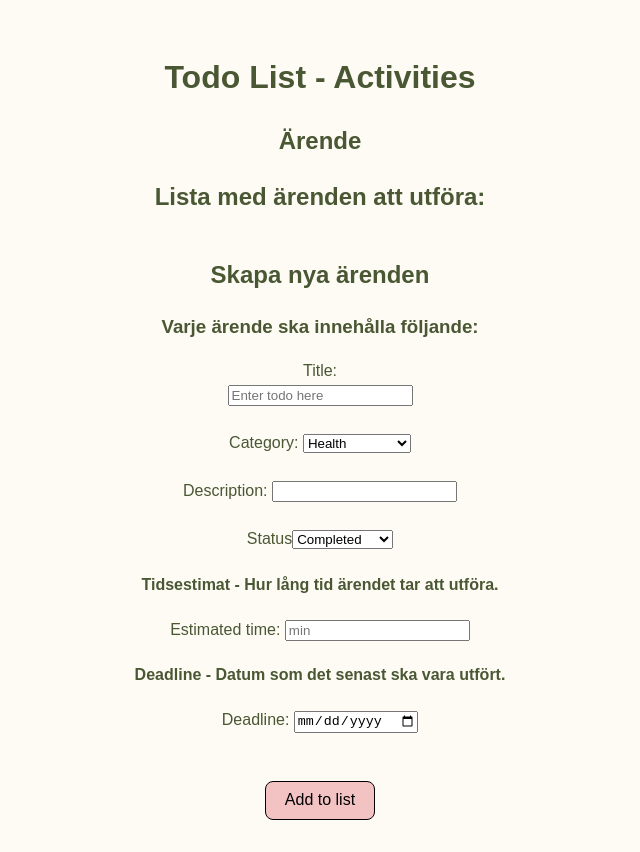
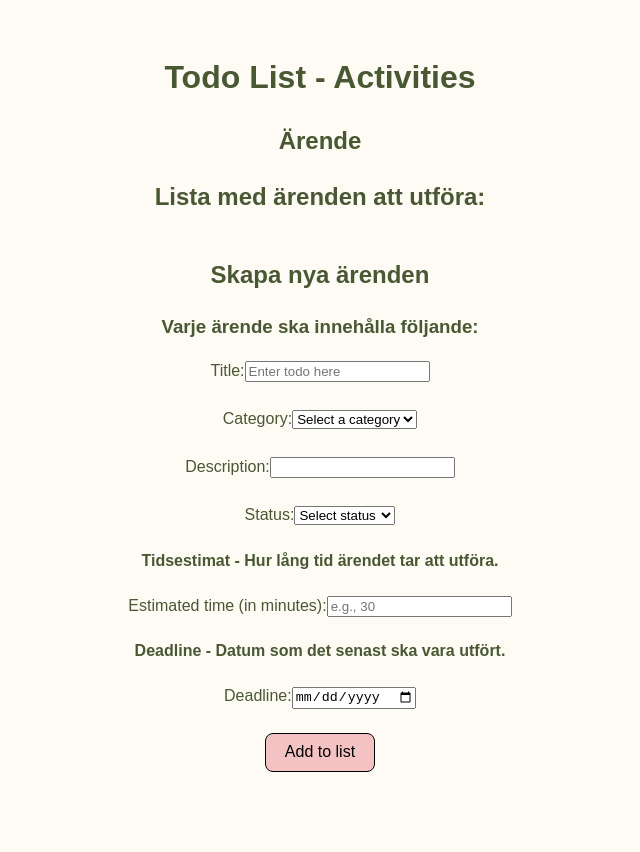
Before and after one commit to giecherry/Productivity-Assistant-Application, a React (Vite) app: page /todo in a window 1280 px wide. Shown: the whole page, without its empty margins (320-960 px from the left). After the commit the page ends 804 px from the top, so only its background shows below. Built offline with nearby package versions, Linux system fonts and the light colour scheme; a web font is replaced by a local one.

Commit message:
uppdaterat id och lagt en key

```diff
--- a/src/pages/TodosAndActivities.jsx
+++ b/src/pages/TodosAndActivities.jsx
@@ -1,10 +1,10 @@
-import { useState } from "react";
+/*import { useState } from "react";
 import { useContext } from 'react';
 import { TodoContext } from '../components/Todos-components/TodosContext.jsx';
 
 /*Fråga om alla labels är rätt konstruerade och namngivna, då jag hittade i consolen 17 fel de va något med id:
       https://developer.mozilla.org/en-US/docs/Web/HTML/Element/label*/
-function TodosAndActivities() {
+/*function TodosAndActivities() {
   const [todoTitle, setTodoTitle] = useState("");
   const [todoCategory, setTodoCategory] = useState("");
   const [todoDescription, setTodoDescription] = useState("");
@@ -115,4 +115,136 @@ function TodosAndActivities() {
   );
 }
 
+export default TodosAndActivities;*/
+
+import { useState, useContext } from "react";
+import { TodoContext } from "../components/Todos-components/TodosContext.jsx";
+
+function TodosAndActivities() {
+  const [todoTitle, setTodoTitle] = useState("");
+  const [todoCategory, setTodoCategory] = useState("");
+  const [todoDescription, setTodoDescription] = useState("");
+  const [todoStatus, setTodoStatus] = useState("");
+  const [todoEsTime, setTodoEsTime] = useState("");
+  const [todoDeadline, setTodoDeadline] = useState("");
+
+  const { todos, addTodo } = useContext(TodoContext);
+
+  function handleClick() {
+    if (!todoTitle || !todoCategory || !todoDescription || !todoStatus || !todoEsTime || !todoDeadline) {
+      alert("Please fill out all event details.");
+      return;
+    }
+    const newTodo = {
+      id: todos.length + 1,
+      owner: JSON.parse(sessionStorage.getItem("Inloggad user:")).userName,
+      todoTitle,
+      todoCategory,
+      todoDescription,
+      todoStatus,
+      todoEsTime,
+      todoDeadline,
+    };
+
+    addTodo(newTodo);
+    alert("You've added a to-do");
+  }
+
+  return (
+    <div className="App">
+      <h1>Todo List - Activities</h1>
+      <h2>Ärende</h2>
+      <h2>Lista med ärenden att utföra:</h2>
+      <ul>
+        {todos.map((todo, i) => (
+          <div key={todo.id}>
+            <h3>{todo.todoTitle}</h3>
+            <h3>{todo.todoStatus}</h3>
+          </div>
+        ))}
+      </ul>
+      <h2>Skapa nya ärenden</h2>
+      <h3>Varje ärende ska innehålla följande:</h3>
+
+      <form onSubmit={(e) => e.preventDefault()}>
+        <label htmlFor="todo-title">Title:</label>
+        <input
+          id="todo-title"
+          type="text"
+          value={todoTitle}
+          onChange={(e) => setTodoTitle(e.target.value)}
+          placeholder="Enter todo here"
+        />
+        <br />
+        <br />
+
+        <label htmlFor="todo-category">Category:</label>
+        <select
+          id="todo-category"
+          value={todoCategory}
+          onChange={(e) => setTodoCategory(e.target.value)}
+        >
+          <option value="" disabled>
+            Select a category
+          </option>
+          <option value="Health">Health</option>
+          <option value="Housekeeping">Housekeeping</option>
+          <option value="Job related">Job related</option>
+          <option value="Entertainment">Entertainment</option>
+        </select>
+        <br />
+        <br />
+
+        <label htmlFor="todo-description">Description:</label>
+        <input
+          id="todo-description"
+          type="text"
+          value={todoDescription}
+          onChange={(e) => setTodoDescription(e.target.value)}
+        />
+        <br />
+        <br />
+
+        <label htmlFor="todo-status">Status:</label>
+        <select
+          id="todo-status"
+          value={todoStatus}
+          onChange={(e) => setTodoStatus(e.target.value)}
+        >
+          <option value="" disabled>
+            Select status
+          </option>
+          <option value="Completed">Completed</option>
+          <option value="Uncompleted">Uncompleted</option>
+        </select>
+        <br />
+
+        <h4>Tidsestimat - Hur lång tid ärendet tar att utföra.</h4>
+        <label htmlFor="todo-estimated-time">Estimated time (in minutes):</label>
+        <input
+          id="todo-estimated-time"
+          type="number"
+          min={1}
+          value={todoEsTime}
+          onChange={(e) => setTodoEsTime(e.target.value)}
+          placeholder="e.g., 30"
+        />
+        <br />
+
+        <h4>Deadline - Datum som det senast ska vara utfört.</h4>
+        <label htmlFor="todo-deadline">Deadline:</label>
+        <input
+          id="todo-deadline"
+          type="date"
+          value={todoDeadline}
+          onChange={(e) => setTodoDeadline(e.target.value)}
+        />
+        <br />
+        <br />
+        <button onClick={handleClick}>Add to list</button>
+      </form>
+    </div>
+  );
+}
+
 export default TodosAndActivities;
```
